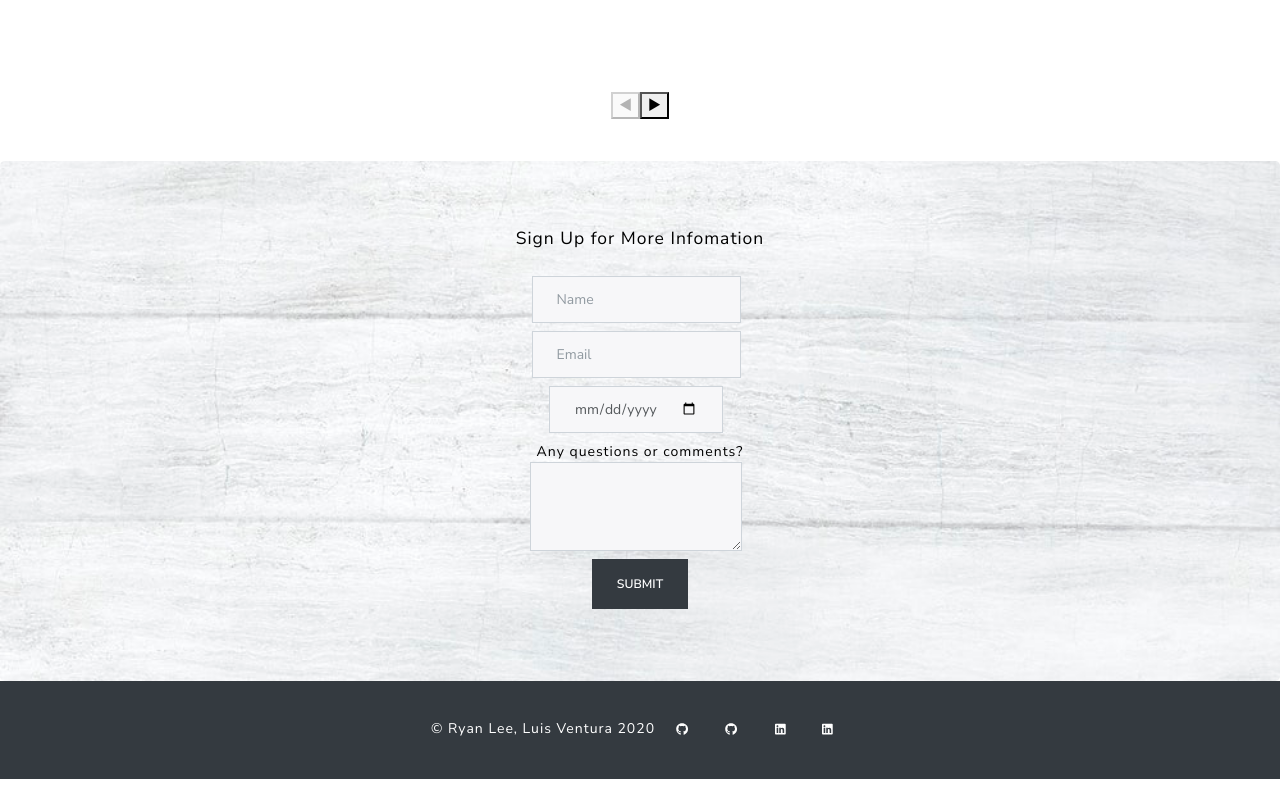
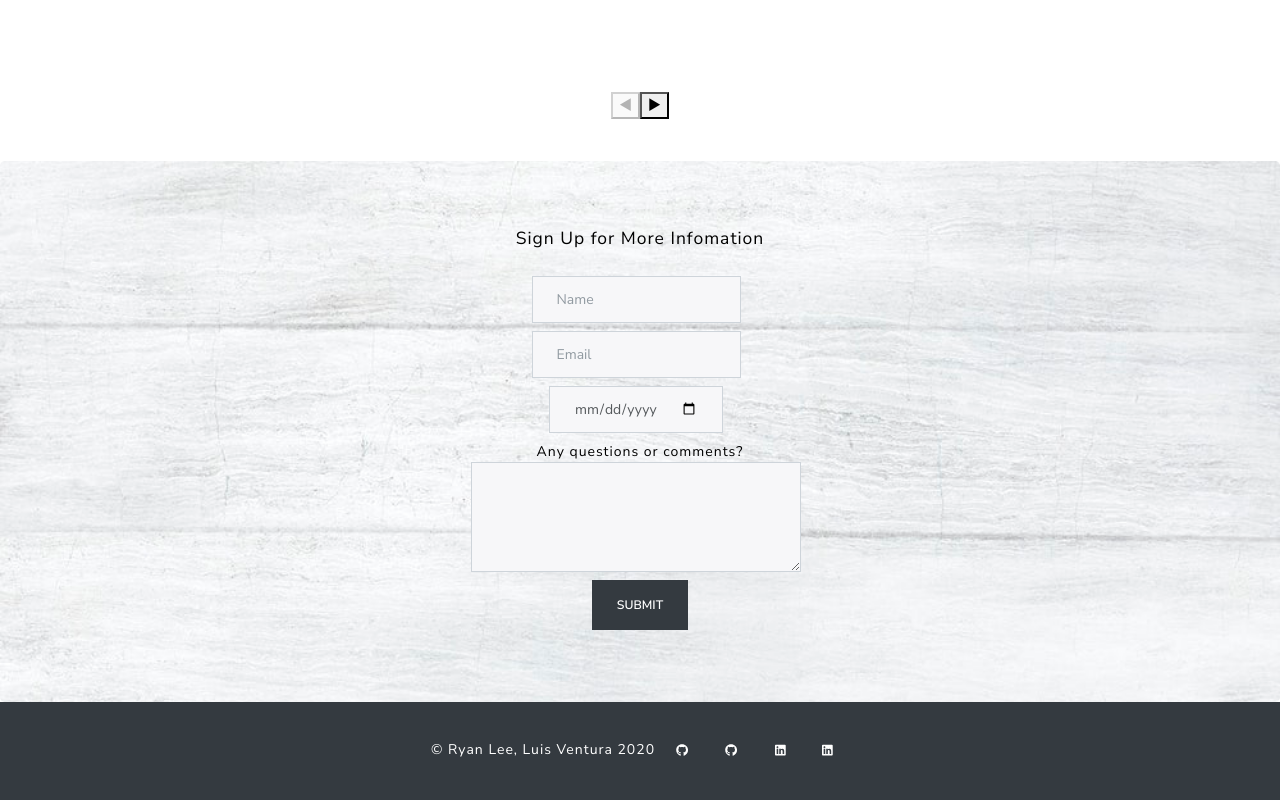
Before and after one commit to ryd0g/Winter-INT, a React (Create React App) app in the folder winter-int/: page / in a window 1280 px wide. Shown: the part 634-1434 px from the top of the page. Before the commit the page ends 1413 px from the top, so only its background shows below. Built offline with nearby package versions, Linux system fonts and the light colour scheme.

Commit message:
fixed text area width

```diff
--- a/winter-int/src/CTA.css
+++ b/winter-int/src/CTA.css
@@ -17,5 +17,14 @@
 .form-inline {
   display: flex;
   flex-direction: column;
+  align-content: center;
   color: black;
 }
+
+.d-flex textarea.form-control {
+  width: 150%;
+  margin: auto;
+}
+textarea {
+  margin-top: 5px;
+}
--- a/winter-int/src/CTA.js
+++ b/winter-int/src/CTA.js
@@ -23,7 +23,7 @@ function CTA() {
             <textarea
               class='form-control mb-2 mr-sm-2'
               id='message'
-              rows='3'></textarea>
+              rows='4'></textarea>
             <button class='btn btn-dark mb-2' id='submit'>
               Submit
             </button>
```
